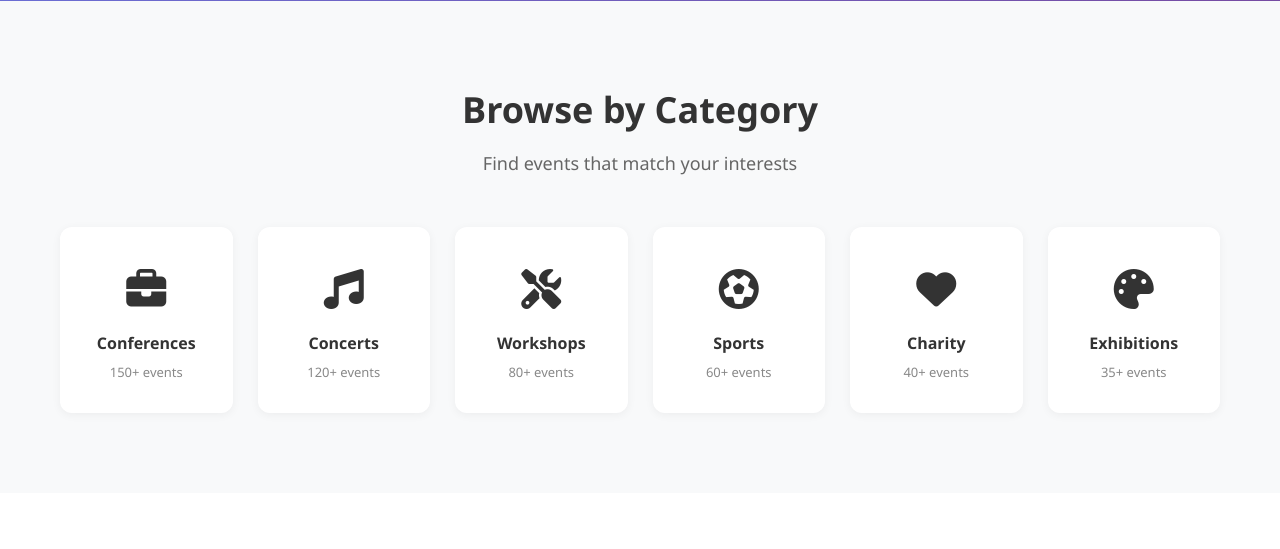
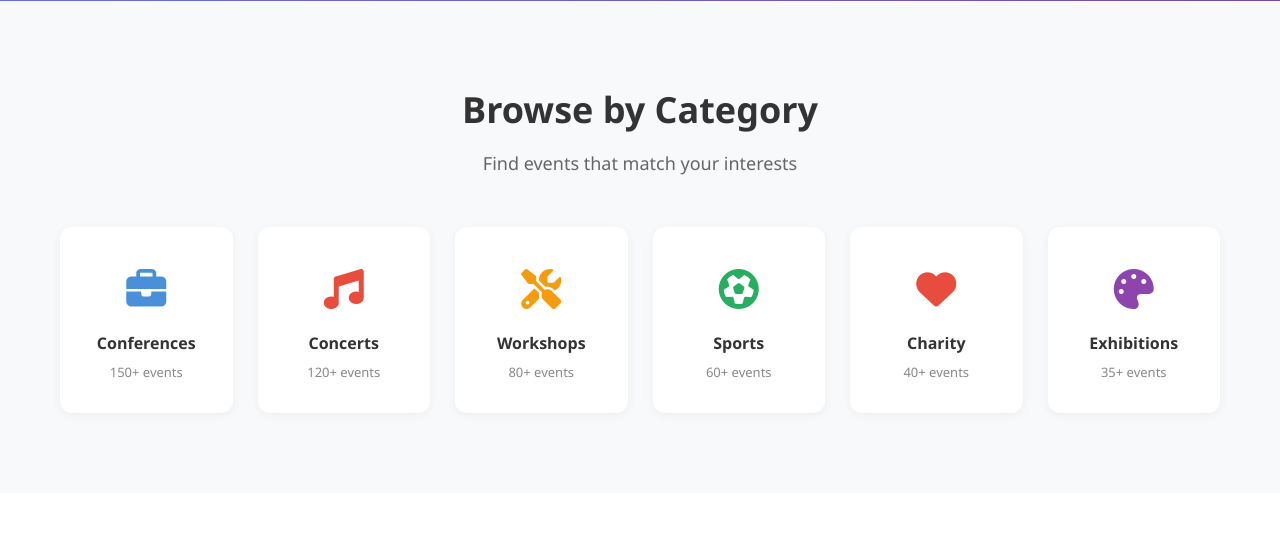
Before and after one commit to mayomide1/Event_ease, a PHP site: page / in a window 1280 px wide. Shown: the part 669-1218 px from the top of the page. Run offline with PHP 8.4, Linux system fonts and the light colour scheme.

Commit message:
Changed all the stickers to icon

```diff
--- a/public/dashboard.php
+++ b/public/dashboard.php
@@ -27,7 +27,7 @@ if (!isset($_SESSION['user_id'])) {
         <div class="main-content">
             <div class="header">
                 <h1>Dashboard</h1>
-                <p>👋Welcome back, <?php echo $_SESSION['user_name'] ?? 'User'; ?>! </p>
+                <p><i class="fa-regular fa-hand-spock"></i> Welcome back, <?php echo $_SESSION['user_name'] ?? 'User'; ?>! </p>
             </div>
 
             <div class="stats-grid">
--- a/public/index.php
+++ b/public/index.php
@@ -169,35 +169,36 @@ $upcoming_events = array_slice($featured_events, 0, 3);
     </div>
     <div class="category-grid">
         <a href="events.php?category=conference" class="category-card">
-                    <span class="icon"><i class="fas fa-briefcase"></i></span>
+            <span class="icon"><i class="fas fa-briefcase" style="color: #4A90D9;"></i></span>
             <h3>Conferences</h3>
             <p>150+ events</p>
         </a>
         <a href="events.php?category=concert" class="category-card">
-                    <span class="icon"><i class="fas fa-music"></i></span>
+            <span class="icon"><i class="fas fa-music" style="color: #E74C3C;"></i></span>
             <h3>Concerts</h3>
             <p>120+ events</p>
         </a>
         <a href="events.php?category=workshop" class="category-card">
-                    <span class="icon"><i class="fas fa-tools"></i></span>
+            <span class="icon"><i class="fas fa-tools" style="color: #F39C12;"></i></span>
             <h3>Workshops</h3>
             <p>80+ events</p>
         </a>
         <a href="events.php?category=sports" class="category-card">
-                    <span class="icon"><i class="fas fa-futbol"></i></span>
+            <span class="icon"><i class="fas fa-futbol" style="color: #27AE60;"></i></span>
             <h3>Sports</h3>
             <p>60+ events</p>
         </a>
         <a href="events.php?category=charity" class="category-card">
-                    <span class="icon"><i class="fas fa-heart"></i></span>
+            <span class="icon"><i class="fas fa-heart" style="color: #E74C3C;"></i></span>
             <h3>Charity</h3>
             <p>40+ events</p>
         </a>
         <a href="events.php?category=exhibition" class="category-card">
-                    <span class="icon"><i class="fas fa-palette"></i></span>
+            <span class="icon"><i class="fas fa-palette" style="color: #8E44AD;"></i></span>
             <h3>Exhibitions</h3>
             <p>35+ events</p>
         </a>
+    </div>
 </div>
         </div>
     </section>
@@ -229,14 +230,14 @@ $upcoming_events = array_slice($featured_events, 0, 3);
                             <p class="event-description"><?php echo substr($event['description'], 0, 80) . '...'; ?></p>
                             <div class="event-meta">
                                 <span class="meta-item">
-                                    <span class="icon">📅</span> <?php echo $event['date']; ?>
+                                    <span class="icon"><i class="fas fa-calendar-alt"></i> </span> <?php echo $event['date']; ?>
                                 </span>
                                 <span class="meta-item">
                                     <span class="icon"><i class="fa-solid fa-location-dot"></i></i></span> <?php echo $event['city']; ?>
                                 </span>
                             </div>
                             <div class="event-footer">
-                                <span class="tickets-available">🎟️ <?php echo $event['available_tickets']; ?> left</span>
+                                <span class="tickets-available"><i class="fas fa-ticket-alt"></i>  <?php echo $event['available_tickets']; ?> left</span>
                                 <a href="event-details.php?id=<?php echo $event['id']; ?>" class="btn-book">Book Now</a>
                             </div>
                         </div>
@@ -262,8 +263,8 @@ $upcoming_events = array_slice($featured_events, 0, 3);
                         </div>
                         <div class="upcoming-info">
                             <h4><?php echo $event['title']; ?></h4>
-                            <p><span class="icon"><i class="fa-solid fa-location-dot"></i></i></span> <?php echo $event['venue']; ?></p>
-                            <p><span class="icon">⏰</span> <?php echo $event['time']; ?></p>
+                            <p><span class="icon"><i class="fa-solid fa-location-dot"></i></span> <?php echo $event['venue']; ?></p>
+                            <p><span class="icon"><i class="fa-regular fa-clock"></i></span> <?php echo $event['time']; ?></p>
                         </div>
                         <a href="event-details.php?id=<?php echo $event['id']; ?>" class="btn-small">View</a>
                     </div>
@@ -281,22 +282,30 @@ $upcoming_events = array_slice($featured_events, 0, 3);
             </div>
             <div class="features-grid">
                 <div class="feature-card">
-                    <div class="feature-icon"><i class="fas fa-search-location"></i></div>
+                    <div class="feature-icon">
+                        <i class="fas fa-search-location" style="color: #4A90D9; font-size: 40px;"></i>
+                    </div>
                     <h3>Easy Discovery</h3>
                     <p>Find events that match your interests with our smart search and filtering system.</p>
                 </div>
                 <div class="feature-card">
-                    <div class="feature-icon"><i class="fas fa-credit-card"></i></div>
+                    <div class="feature-icon">
+                        <i class="fas fa-credit-card" style="color: #27AE60; font-size: 40px;"></i>
+                    </div>
                     <h3>Secure Booking</h3>
                     <p>Book tickets safely with multiple payment options and instant confirmation.</p>
                 </div>
                 <div class="feature-card">
-                    <div class="feature-icon"><i class="fas fa-mobile-alt"></i></div>
+                    <div class="feature-icon">
+                        <i class="fas fa-mobile-alt" style="color: #F39C12; font-size: 40px;"></i>
+                    </div>
                     <h3>Mobile Friendly</h3>
                     <p>Access events and book tickets on the go with our responsive mobile design.</p>
                 </div>
                 <div class="feature-card">
-                    <div class="feature-icon"><i class="fas fa-user-cog"></i></div>
+                    <div class="feature-icon">
+                        <i class="fas fa-user-cog" style="color: #8E44AD; font-size: 40px;"></i>
+                    </div>
                     <h3>Personalized</h3>
                     <p>Get personalized event recommendations based on your interests and history.</p>
                 </div>
@@ -361,7 +370,7 @@ $upcoming_events = array_slice($featured_events, 0, 3);
                 </div>
             </div>
             <div class="footer-bottom">
-                <p>&copy; <?php echo date('Y'); ?> EventEase. All rights reserved. | Made with ❤️ for campus events</p>
+                <p>&copy; <?php echo date('Y'); ?> EventEase. All rights reserved.</p>
             </div>
         </div>
     </footer>
```
Also changed, not shown: public/create-event.php (+8 -8 lines), public/events.php (+6 -9 lines), public/my-events.php (+11 -11 lines), public/assets/css/create-event.css. Lines whose indentation alone changed are shown as unchanged.
